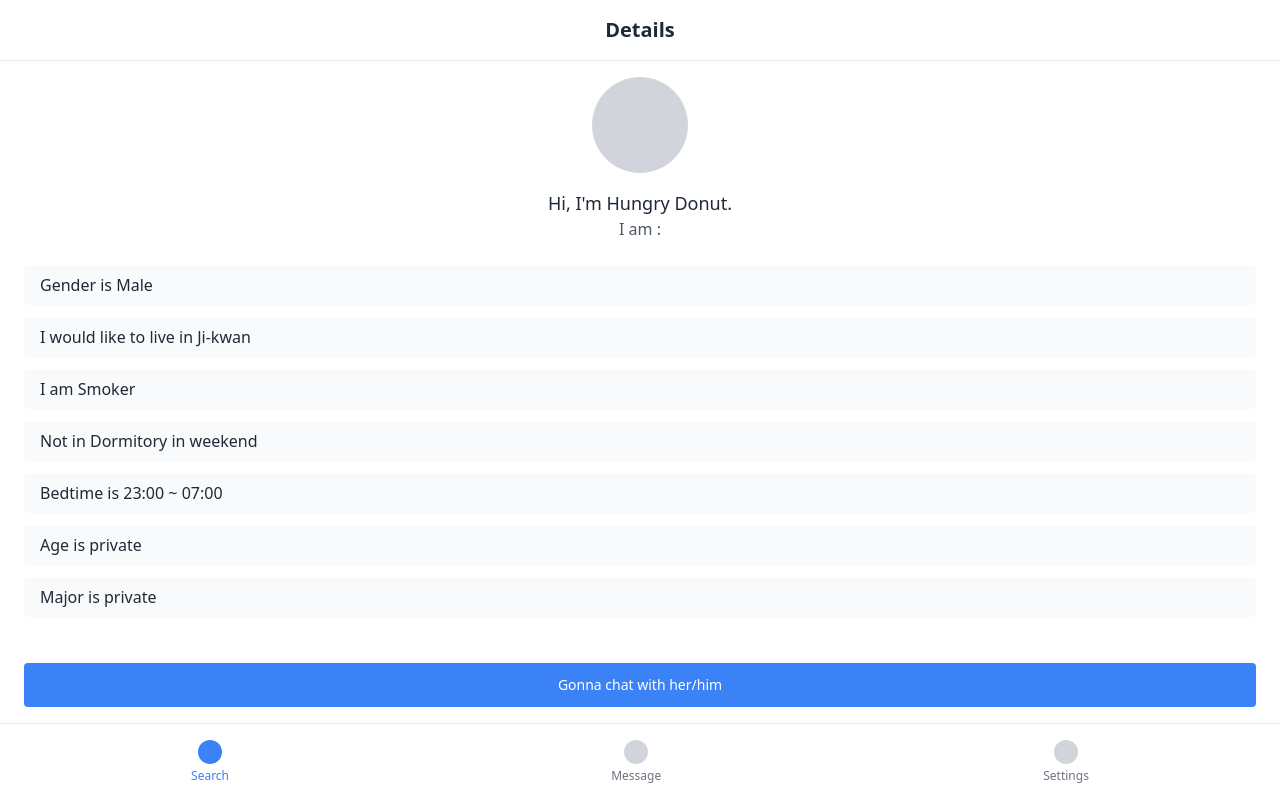
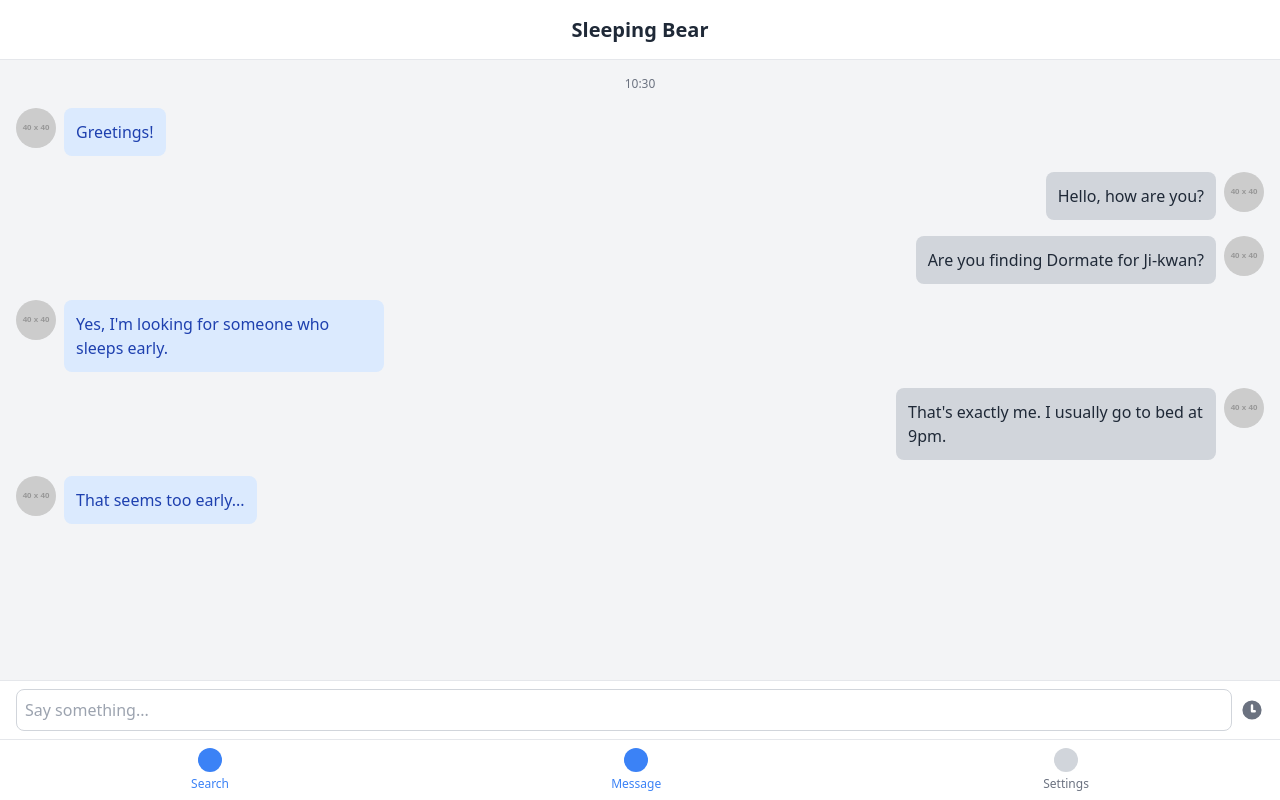
Before and after one commit to Jokuna/SWE3002, a Nuxt app in the folder Frontend/: page /chat/1 in a window 1280 px wide. Built offline with nearby package versions, Linux system fonts and the light colour scheme.

Commit message:
[Frontend] chat

```diff
--- a/Frontend/pages/chat/[_id].vue
+++ b/Frontend/pages/chat/[_id].vue
@@ -1,67 +1,122 @@
 <template>
   <div class="flex flex-col min-h-screen bg-white">
     <!-- Header -->
-    <div class="text-center border-b py-4 bg-white">
-      <h1 class="text-xl font-bold text-gray-800">Details</h1>
+    <div class="text-center border-b py-4 bg-white" style="max-height: 60px">
+      <h1 class="text-xl font-bold text-gray-800">Sleeping Bear</h1>
     </div>
 
-    <!-- Scrollable Content -->
-    <div class="flex-1 overflow-y-auto px-6 py-4">
-      <!-- Profile Section -->
-      <div class="flex flex-col items-center mb-6">
-        <div class="w-24 h-24 rounded-full bg-gray-300 overflow-hidden">
-          <!-- Placeholder for Profile Image -->
+    <!-- Chat Section -->
+    <div
+      class="flex-1 overflow-y-auto px-4 py-4 bg-gray-100"
+      style="max-height: calc(100vh - 180px)"
+    >
+      <!-- Timestamp -->
+      <p class="text-center text-gray-500 text-xs mb-4">10:30</p>
+
+      <!-- Incoming Message -->
+      <div class="flex items-start space-x-2 mb-4">
+        <img
+          src="https://via.placeholder.com/40"
+          alt="Avatar"
+          class="w-10 h-10 rounded-full"
+        />
+        <div class="bg-blue-100 text-blue-800 p-3 rounded-lg max-w-xs">
+          <p>Greetings!</p>
         </div>
-        <p class="mt-4 text-lg font-medium text-gray-800">
-          Hi, I'm Hungry Donut.
-        </p>
-        <p class="text-gray-600">I am :</p>
       </div>
 
-      <!-- Details Section -->
-      <div class="space-y-3">
-        <div class="bg-gray-50 py-2 px-4 rounded">
-          <p class="text-gray-800">Gender is Male</p>
+      <!-- Outgoing Message -->
+      <div class="flex items-start justify-end space-x-2 mb-4">
+        <div class="bg-gray-300 text-gray-800 p-3 rounded-lg max-w-xs">
+          <p>Hello, how are you?</p>
         </div>
-        <div class="bg-gray-50 py-2 px-4 rounded">
-          <p class="text-gray-800">I would like to live in Ji-kwan</p>
+        <img
+          src="https://via.placeholder.com/40"
+          alt="Avatar"
+          class="w-10 h-10 rounded-full"
+        />
+      </div>
+
+      <!-- Outgoing Message -->
+      <div class="flex items-start justify-end space-x-2 mb-4">
+        <div class="bg-gray-300 text-gray-800 p-3 rounded-lg max-w-xs">
+          <p>Are you finding Dormate for Ji-kwan?</p>
         </div>
-        <div class="bg-gray-50 py-2 px-4 rounded">
-          <p class="text-gray-800">I am Smoker</p>
+        <img
+          src="https://via.placeholder.com/40"
+          alt="Avatar"
+          class="w-10 h-10 rounded-full"
+        />
+      </div>
+
+      <!-- Incoming Message -->
+      <div class="flex items-start space-x-2 mb-4">
+        <img
+          src="https://via.placeholder.com/40"
+          alt="Avatar"
+          class="w-10 h-10 rounded-full"
+        />
+        <div class="bg-blue-100 text-blue-800 p-3 rounded-lg max-w-xs">
+          <p>Yes, I'm looking for someone who sleeps early.</p>
         </div>
-        <div class="bg-gray-50 py-2 px-4 rounded">
-          <p class="text-gray-800">Not in Dormitory in weekend</p>
+      </div>
+
+      <!-- Outgoing Message -->
+      <div class="flex items-start justify-end space-x-2 mb-4">
+        <div class="bg-gray-300 text-gray-800 p-3 rounded-lg max-w-xs">
+          <p>That's exactly me. I usually go to bed at 9pm.</p>
         </div>
-        <div class="bg-gray-50 py-2 px-4 rounded">
-          <p class="text-gray-800">Bedtime is 23:00 ~ 07:00</p>
-        </div>
-        <div class="bg-gray-50 py-2 px-4 rounded">
-          <p class="text-gray-800">Age is private</p>
-        </div>
-        <div class="bg-gray-50 py-2 px-4 rounded">
-          <p class="text-gray-800">Major is private</p>
+        <img
+          src="https://via.placeholder.com/40"
+          alt="Avatar"
+          class="w-10 h-10 rounded-full"
+        />
+      </div>
+
+      <!-- Incoming Message -->
+      <div class="flex items-start space-x-2">
+        <img
+          src="https://via.placeholder.com/40"
+          alt="Avatar"
+          class="w-10 h-10 rounded-full"
+        />
+        <div class="bg-blue-100 text-blue-800 p-3 rounded-lg max-w-xs">
+          <p>That seems too early...</p>
         </div>
       </div>
     </div>
 
-    <!-- Action Button -->
-    <div class="px-6 py-4">
-      <button
-        type="button"
-        class="w-full bg-blue-500 text-white py-3 rounded text-sm font-medium hover:bg-blue-600"
-      >
-        Gonna chat with her/him
+    <!-- Input Section -->
+    <div class="flex items-center px-4 py-2 border-t bg-white">
+      <input
+        type="text"
+        placeholder="Say something..."
+        class="flex-1 p-2 border border-gray-300 rounded-lg focus:outline-none"
+      />
+      <button class="ml-2">
+        <svg
+          xmlns="http://www.w3.org/2000/svg"
+          class="h-6 w-6 text-gray-500"
+          viewBox="0 0 20 20"
+          fill="currentColor"
+        >
+          <path
+            fill-rule="evenodd"
+            d="M10 18a8 8 0 100-16 8 8 0 000 16zm1-11.707V10h1.293a1 1 0 010 2H10a1 1 0 01-1-1V6.293a1 1 0 112 0z"
+            clip-rule="evenodd"
+          />
+        </svg>
       </button>
     </div>
 
     <!-- Bottom Navigation -->
-    <div class="flex justify-around border-t bg-white py-4">
+    <div class="flex justify-around border-t bg-white py-2">
       <button class="text-blue-500 flex flex-col items-center">
         <div class="w-6 h-6 bg-blue-500 rounded-full"></div>
         <span class="text-xs mt-1">Search</span>
       </button>
-      <button class="text-gray-500 flex flex-col items-center">
-        <div class="w-6 h-6 bg-gray-300 rounded-full"></div>
+      <button class="text-blue-500 flex flex-col items-center">
+        <div class="w-6 h-6 bg-blue-500 rounded-full"></div>
         <span class="text-xs mt-1">Message</span>
       </button>
       <button class="text-gray-500 flex flex-col items-center">
@@ -71,17 +126,3 @@
     </div>
   </div>
 </template>
-
-<script>
-export default {
-  head() {
-    return {
-      title: 'Details - SKKU-Dormie'
-    };
-  }
-};
-</script>
-
-<style>
-/* Optional custom styles */
-</style>
--- a/Frontend/pages/chat/index.vue
+++ b/Frontend/pages/chat/index.vue
@@ -1,9 +1,9 @@
 <template>
   <div class="flex flex-col h-screen bg-gray-100">
     <!-- Header -->
-    <div class="text-center border-b py-4 bg-white">
+    <!-- <div class="text-center border-b py-4 bg-white">
       <h1 class="text-xl font-bold text-gray-800">Message Box</h1>
-    </div>
+    </div> -->
 
     <!-- Message List -->
     <div class="flex-1 bg-white overflow-y-auto">
```
